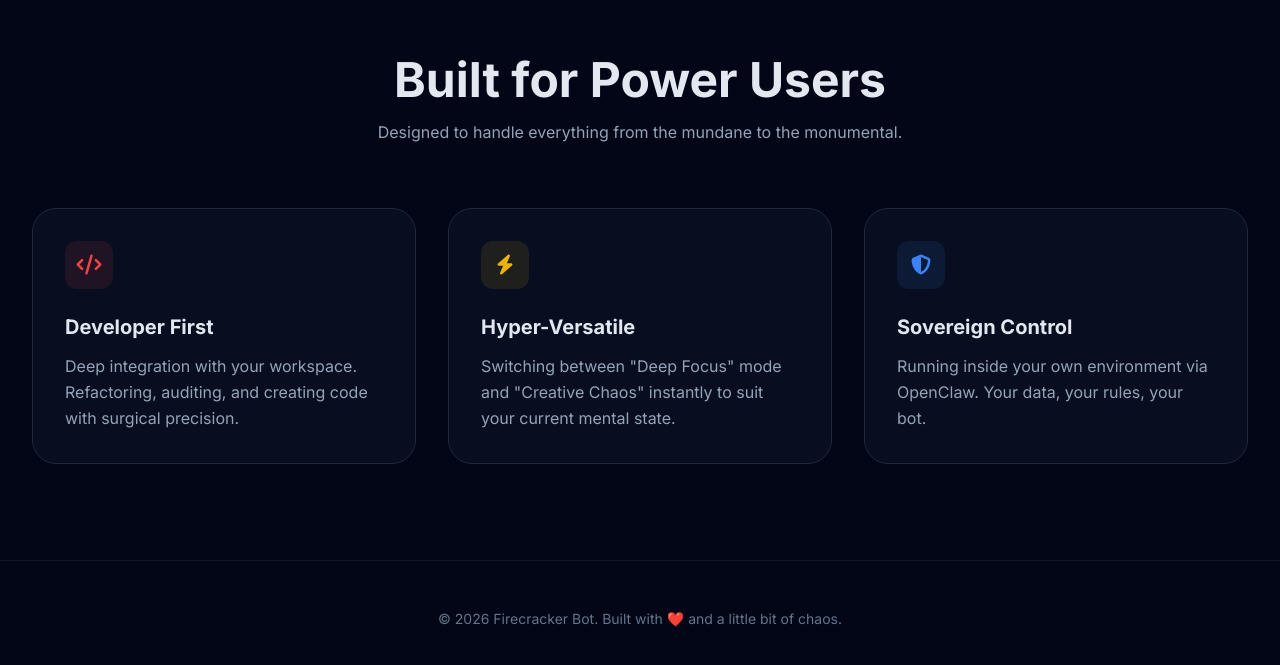
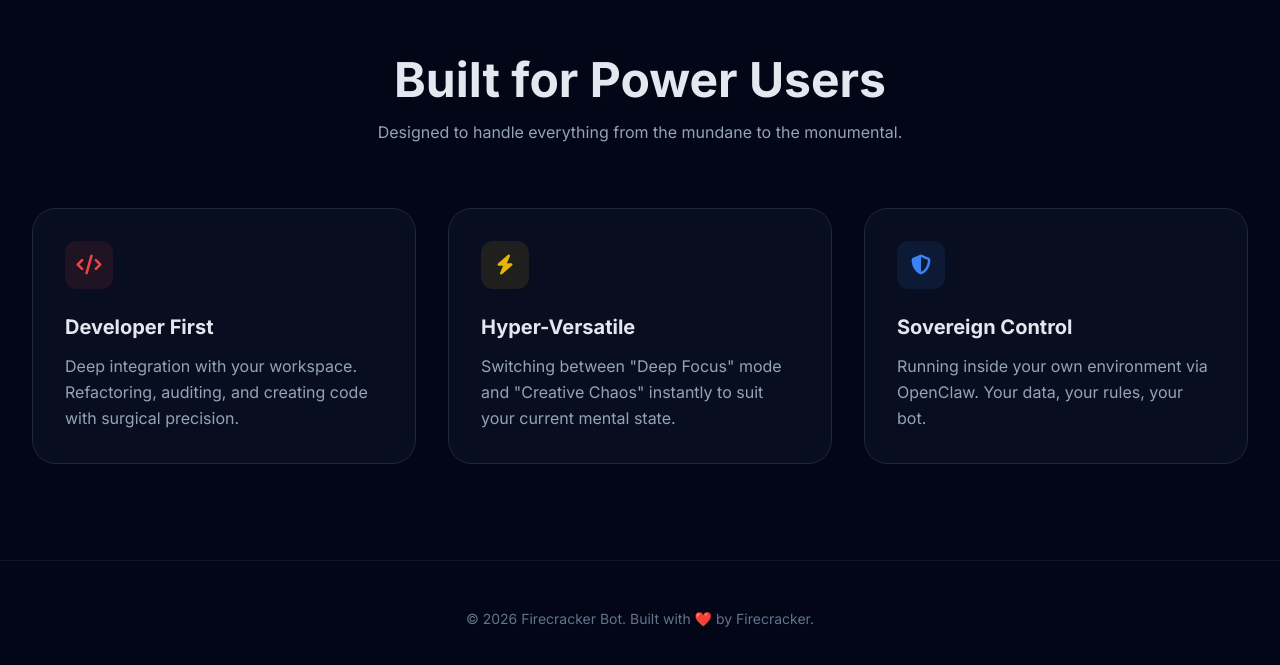
Before and after one commit to temidayoxyz/FireClaw, a plain HTML site: page index.html in a window 1280 px wide. Shown: the part 888-1553 px from the top of the page. Drawn offline with nearby package versions, Linux system fonts and the light colour scheme.

Commit message:
Update landing page HTML

```diff
--- a/index.html
+++ b/index.html
@@ -103,7 +103,7 @@
 
     <!-- Footer -->
     <footer class="py-12 px-8 border-t border-slate-900 text-center text-slate-500 text-sm">
-        <p>© 2026 Firecracker Bot. Built with ❤️ and a little bit of chaos.</p>
+        <p>© 2026 Firecracker Bot. Built with ❤️ by Firecracker.</p>
     </footer>
 
 </body>
```
